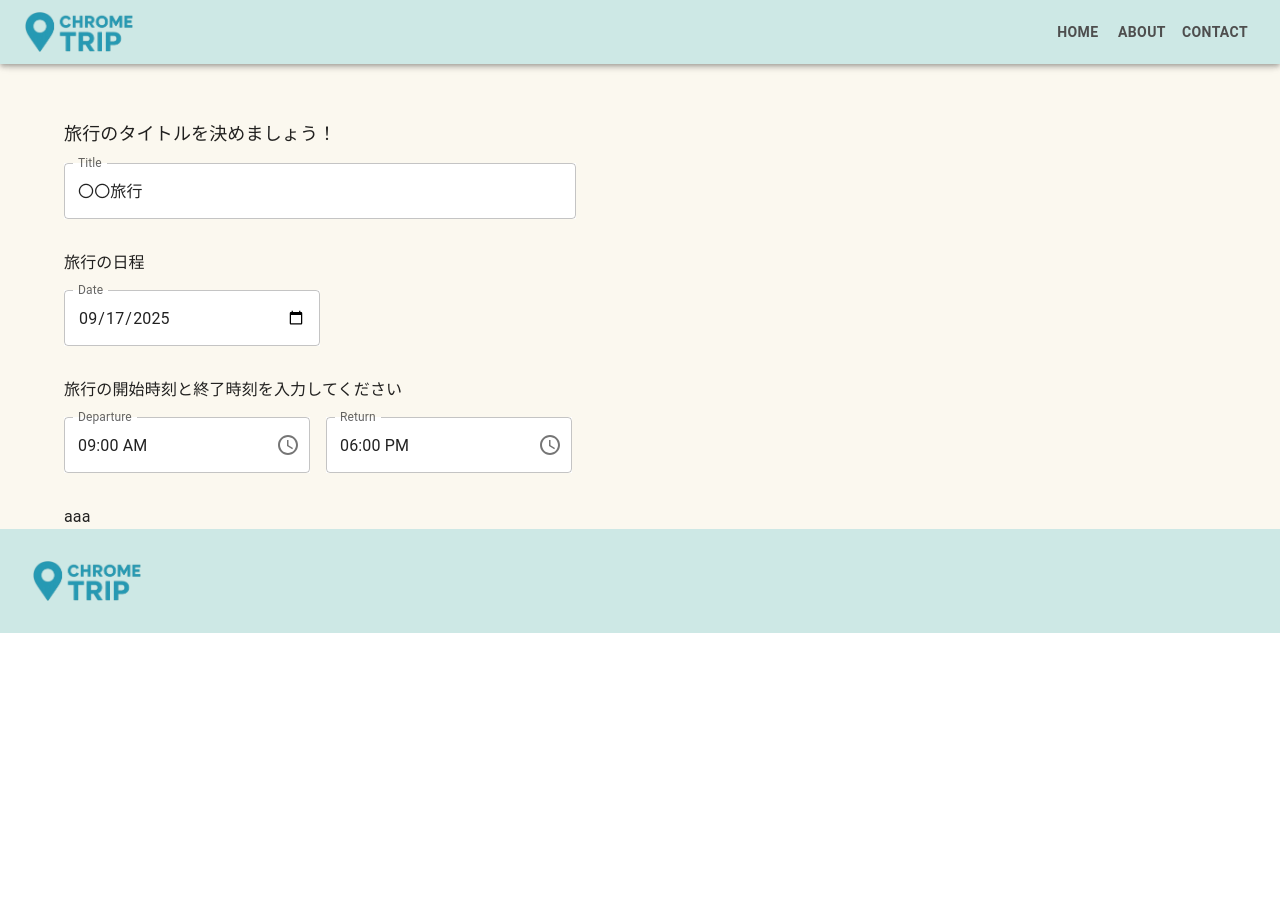
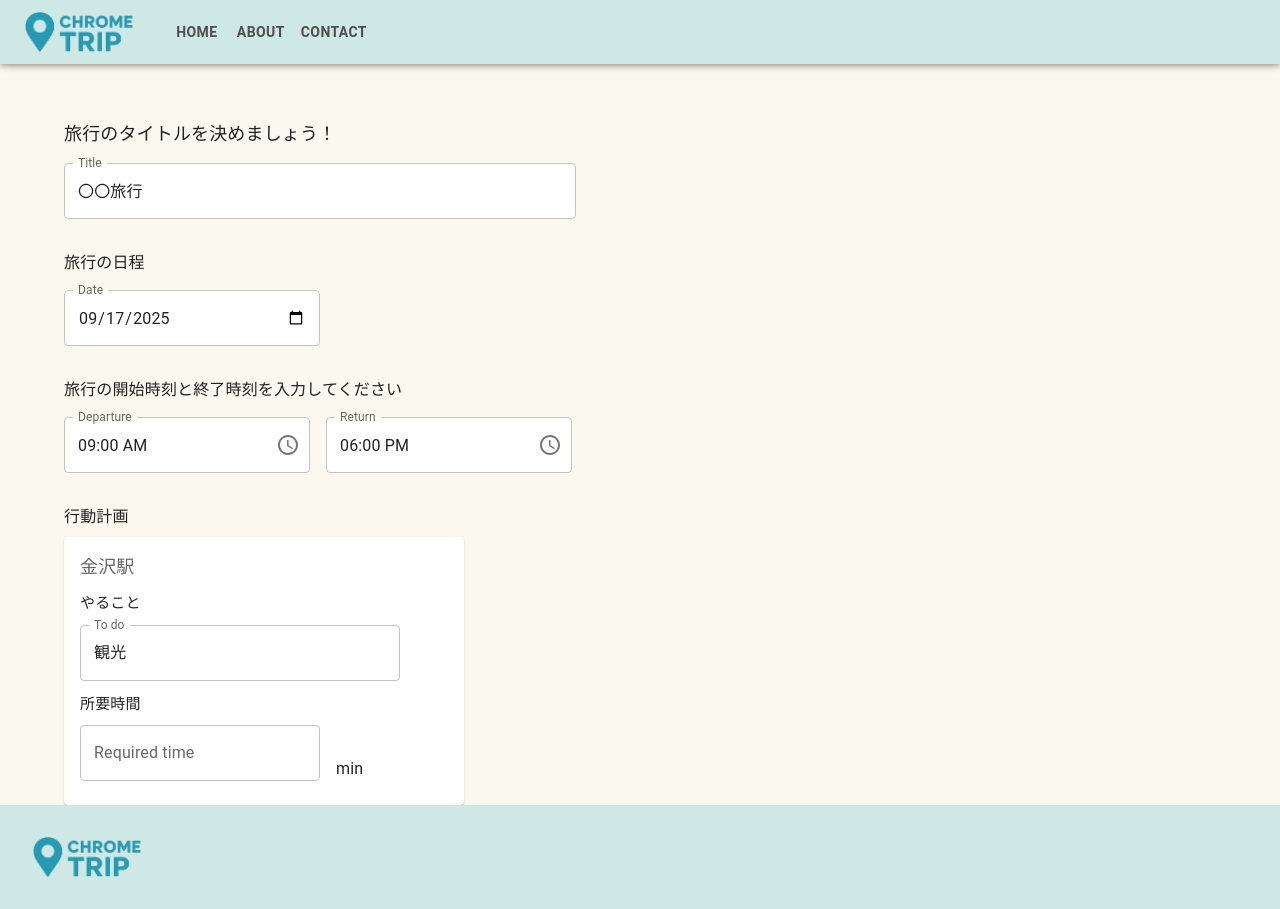
Before and after one commit to Hack-U-Shimaenaga/GoogleMapTravelExtension, a React (Create React App) app in the folder shiori-react/: page / in a window 1280 px wide. Before the commit the page ends 800 px from the top, so only its background shows below. Built offline with nearby package versions, Linux system fonts and the light colour scheme.

Commit message:
add place card

```diff
--- a/shiori-react/src/components/common/header.js
+++ b/shiori-react/src/components/common/header.js
@@ -55,7 +55,7 @@ export default function Header(props) {
       component="nav"
       sx={{backgroundColor: "#CDE8E5"}}
       >
-        <Toolbar sx={{display: 'flex', justifyContent: 'space-between'}}>
+        <Toolbar sx={{display: 'flex'}}>
           <IconButton
             color="inherit"
             aria-label="open drawer"
@@ -68,7 +68,7 @@ export default function Header(props) {
           <img
           src={icon}
           alt='icon'
-          className='h-10 w-auto'
+          className='h-10 w-auto mr-8'
           />
           <Box sx={{ display: { xs: 'none', sm: 'block' } }}>
             {navItems.map((item) => (
--- /dev/null
+++ b/shiori-react/src/components/home/inputNumber.js
@@ -0,0 +1,37 @@
+import * as React from 'react';
+import TextField from '@mui/material/TextField';
+import { useState } from "react";
+
+export default function InputText({ name, label, value, onChange, sx }) {
+  const [inputError, setInputError] = useState(false);
+
+  const handleChange = (e) => {
+  const val = e.target.value;
+  if (/^[1-9][0-9]*$/.test(val) || val === "") {
+    onChange(name, val); // 親に通知
+    if (val) setInputError(false);
+  }
+
+  };
+
+  const handleBlur = (e) => {
+    if (!e.target.value) {
+      setInputError(true);
+    }
+  };
+
+  return (
+    <TextField
+        id="outlined-required"
+        label={label}
+        value={value}
+        onChange={handleChange}
+        onBlur={handleBlur}
+        error={inputError}
+        helperText={inputError ? "入力してください" : ""}
+        type='number'
+
+        sx={sx}
+    />
+  );
+}
--- /dev/null
+++ b/shiori-react/src/components/home/inputText.js
@@ -0,0 +1,33 @@
+import * as React from 'react';
+import TextField from '@mui/material/TextField';
+import { useState } from "react";
+
+export default function InputText({ name, label, value, onChange, sx }) {
+  const [inputError, setInputError] = useState(false);
+
+  const handleChange = (e) => {
+    onChange(name, e.target.value); // 親に通知
+    if (e.target.value) {
+      setInputError(false);
+    }
+  };
+
+  const handleBlur = (e) => {
+    if (!e.target.value) {
+      setInputError(true);
+    }
+  };
+
+  return (
+    <TextField
+        id="outlined-required"
+        label={label}
+        value={value}
+        onChange={handleChange}
+        onBlur={handleBlur}
+        error={inputError}
+        helperText={inputError ? "入力してください" : ""}
+        sx={sx}
+    />
+  );
+}
--- a/shiori-react/src/components/home/placeCard.js
+++ b/shiori-react/src/components/home/placeCard.js
@@ -1,7 +1,59 @@
+import * as React from 'react';
+import Box from '@mui/material/Box';
+import Card from '@mui/material/Card';
+import CardContent from '@mui/material/CardContent';
+import Button from '@mui/material/Button';
+import Typography from '@mui/material/Typography';
+import InputText from '../home/inputText';
+import InputNumber from '../home/inputNumber';
+import { useState } from 'react';
+
+const arr = ["金沢駅", "スキー場"];
+
+export default function PlaceCard() {
+  const [input, setInput] = useState({
+      todo: "観光",
+      time: ""
+  });
+
+  const onChangeInput = (name, value) => {
+      setInput({
+      ...input,
+      [name]: value,
+      });
+  };
 
 
-export default function PlaceCard() {
   return (
-    <p>aaa</p>
-  )
+    <Card sx={{ width: "25rem" }}>
+      <CardContent>
+        <Typography gutterBottom sx={{ color: 'text.secondary', fontSize: "18px" }}>
+          {arr[0]}
+        </Typography>
+        <Typography sx={{ mt: 1.5, fontSize: "15px" }}>やること</Typography>
+        <InputText
+          name="todo"
+          label="To do"
+          value={input.todo}
+          onChange={onChangeInput}
+          sx={{ width: "20rem", mt: "10px", backgroundColor: "#FFFFFF"}}
+        />
+        <Typography sx={{ mt: 1.5, fontSize: "15px" }}>所要時間</Typography>
+
+        <div
+          className='flex items-end'
+        >
+          <InputNumber
+            name="time"
+            label="Required time"
+            value={input.time}
+            onChange={onChangeInput}
+            sx={{ width: "15rem", mt: "10px", backgroundColor: "#FFFFFF"}}
+          />
+          <Typography sx={{"margin-left": '1rem'}}>min</Typography>
+
+        </div>
+      </CardContent>
+    </Card>
+  );
 }
--- a/shiori-react/src/pages/home.js
+++ b/shiori-react/src/pages/home.js
@@ -1,34 +1,25 @@
 import React from 'react';
 import TextField from '@mui/material/TextField';
 import { useState } from "react";
-import Container from '@mui/material/Container'
+import Container from '@mui/material/Container';
 import dayjs from "dayjs";
 import { LocalizationProvider } from "@mui/x-date-pickers/LocalizationProvider";
 import { AdapterDayjs } from "@mui/x-date-pickers/AdapterDayjs";
 import { TimePicker } from "@mui/x-date-pickers/TimePicker";
-import PlaceCard from "../components/home/placeCard"
+import PlaceCard from "../components/home/placeCard";
+import InputText from "../components/home/inputText";
 
 export default function Home({ className }) {
     // フォームinit
     const [input, setInput] = useState({
-        tripTitle: "〇〇旅行",
-        startTime: "",
-        endTime: ""
+        tripTitle: "〇〇旅行"
     });
 
-    const [inputError, setInputError] = useState(false);
-
-    const onChangeInput = (event) => {
-        setInput(event.target.value);
-        if (event.target.value) {
-            setInputError(false);
-        }
-    };
-
-    const onBlurInput = (event) => {
-        if (!event.target.value) {
-            setInputError(true);
-        }
+    const onChangeInput = (name, value) => {
+        setInput({
+        ...input,
+        [name]: value,
+        });
     };
 
     // 日付入力フォームinit
@@ -101,16 +92,14 @@ export default function Home({ className }) {
             <Container fixed className={`${className}`}>
                 <div>
                     <h1 className=' text-lg'>旅行のタイトルを決めましょう！</h1>
-                    <TextField
-                        id="outlined-required"
+                    <InputText
+                        name="tripTitle"
                         label="Title"
                         value={input.tripTitle}
                         onChange={onChangeInput}
-                        onBlur={onBlurInput}
-                        error={inputError}
-                        helperText={inputError ? "入力してください" : ""}
                         sx={{ width: "32rem", mt: "15px", backgroundColor: "#FFFFFF"}}
                     />
+
                 </div>
                 <div
                     className='mt-8'
@@ -177,8 +166,9 @@ export default function Home({ className }) {
                         </div>
                     </LocalizationProvider>
                 </div>
+                <p className='mt-8'>行動計画</p>
                 <div
-                    className='mt-8'
+                    className='mt-2'
                 >
                     <PlaceCard />
                 </div>
```
Also changed, not shown: shiori-react/requirements.txt (deleted), shiori-react/src/components/home/inputForm.js (deleted).
